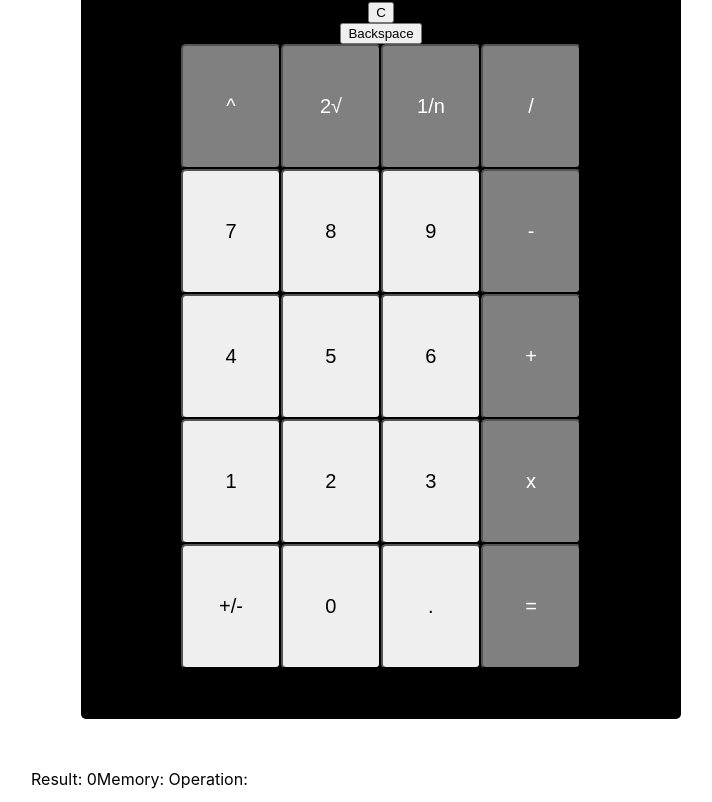
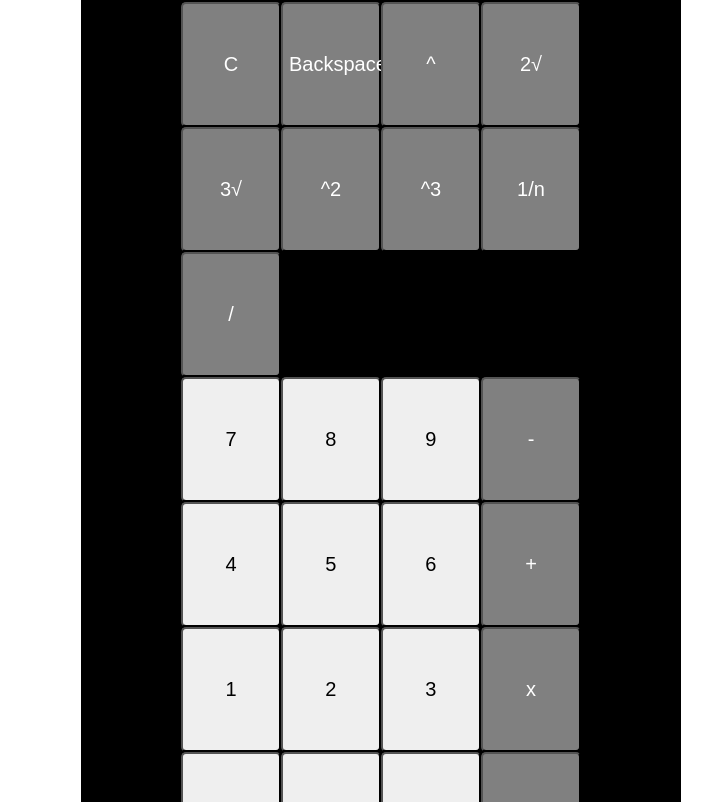
Before and after one commit to AlexGralewski/my-calculator, a React (Create React App) app: page / in a window 1280 px wide. Shown: the part 238-1040 px from the top of the page, without its empty margins (259-971 px from the left). Built offline with nearby package versions, Linux system fonts and the light colour scheme.

Commit message:
Small tweaks

```diff
--- a/src/components/Calculator.js
+++ b/src/components/Calculator.js
@@ -4,9 +4,10 @@ class Calculator extends Component {
   constructor() {
     super()
     this.state = {
-      result: 0,
-      memory: "",
+      result: "0",
+      operationInput: "",
       operation: "",
+      memory: ""
     }
     this.handleEqualsSignClick = this.handleEqualsSignClick.bind(this)
     this.handleOperationSignClick = this.handleOperationSignClick.bind(this)
@@ -19,17 +20,24 @@ class Calculator extends Component {
   handleChange(event) {
     const { name, value } = event.target
     this.setState({
-      [name]: value,
+      [name]: value
     })
   }
 
   handleNumberClick(event) {
     const { name, value } = event.target
     this.setState(prevState => {
+      if (prevState.result === "0") {
         return ({
-        [name]: parseFloat(prevState.result) * 10 + parseFloat(value)
+          [name]: value
+        })
+      } else {
+
+        return ({
+          [name]: prevState.result + value
+        })
       }
-      )
+
     })
   }
 
@@ -42,21 +50,21 @@ class Calculator extends Component {
       if (value === "2√") {
         return({
           result: Math.sqrt(parseFloat(prevState.result)),
-          memory: ""
+          operationInput: ""
           })
       } else if (value === "3√") {
         return({
           result: Math.cbrt(parseFloat(prevState.result)),
-          memory: ""
+          operationInput: ""
           })
       } else if (value === "1/n") {
         return({
           result: 1 / prevState.result,
-          memory: ""
+          operationInput: ""
           })
       } else {
         return ({
-          memory: prevState.result,
+          operationInput: prevState.result,
           result: '0',
           [name]: value
         })
@@ -71,32 +79,32 @@ class Calculator extends Component {
     this.setState(prevState => {
       if (this.state.operation === "+") {
         return ({
-          result: parseFloat(prevState.result) + parseFloat(this.state.memory),
-          memory: "",
+          result: parseFloat(prevState.result) + parseFloat(this.state.operationInput),
+          operationInput: "",
           operation: ""
         })
       } else if (this.state.operation === "-") {
         return ({
-          result: parseFloat(prevState.memory) - parseFloat(this.state.result),
-          memory: "",
+          result: parseFloat(prevState.operationInput) - parseFloat(this.state.result),
+          operationInput: "",
           operation: ""
         })
       } else if (this.state.operation === "x") {
         return ({
-          result: parseFloat(prevState.result) * parseFloat(this.state.memory),
-          memory: "",
+          result: parseFloat(prevState.result) * parseFloat(this.state.operationInput),
+          operationInput: "",
           operation: ""
         })
       } else if (this.state.operation === "/") {
         return ({
-          result: parseFloat(prevState.memory) / parseFloat(this.state.result),
-          memory: "",
+          result: parseFloat(prevState.operationInput) / parseFloat(this.state.result),
+          operationInput: "",
           operation: ""
         })
       } else if (this.state.operation === "^") {
         return ({
-          result: parseFloat(prevState.memory) ** parseFloat(this.state.result),
-          memory: "",
+          result: parseFloat(prevState.operationInput) ** parseFloat(this.state.result),
+          operationInput: "",
           operation: ""
         })
       }
@@ -115,7 +123,7 @@ class Calculator extends Component {
   handleResetClick() {
     this.setState({
       result: "0",
-      memory: "0",
+      operationInput: "0",
       operation: ""
     })
   }
@@ -129,24 +137,23 @@ class Calculator extends Component {
   }
 
   render() {
-    const { result, memory, operation } = this.state
+    const { result, operationInput, memory, operation } = this.state
 
     return (
-      <div>
       <form className="calculator">
         <div className="display">
+          <div className="operation-input">
+            {operationInput} {operation}
+          </div>
           <div className="result">
             {result}
           </div>
 
-            <div className="memory">
-              {memory} {operation}
         </div>
-          </div>
+
+        <div className="top-part">
           <button className="" onClick={this.handleResetClick}>C</button>
           <button className="backspace" onClick={this.handleBackspaceClick}>Backspace</button>
-
-          <div className="top-part">
           <input
             className="operation"
             type="button"
@@ -158,6 +165,24 @@ class Calculator extends Component {
             type="button"
             name="operation"
             value="2√"
+            onClick={this.handleOperationSignClick} />
+          <input
+            className="operation"
+            type="button"
+            name="operation"
+            value="3√"
+            onClick={this.handleOperationSignClick} />
+          <input
+            className="operation"
+            type="button"
+            name="operation"
+            value="^2"
+            onClick={this.handleOperationSignClick} />
+          <input
+            className="operation"
+            type="button"
+            name="operation"
+            value="^3"
             onClick={this.handleOperationSignClick} />
           <input
             className="operation"
@@ -273,12 +298,6 @@ class Calculator extends Component {
           </div>
         </div>
       </form>
-        <div>
-          Result: {result}
-          Memory: {memory}
-          Operation: {operation}
-        </div>
-      </div>
     )
   }
 }
--- a/src/index.css
+++ b/src/index.css
@@ -73,7 +73,7 @@ body, .root {
   width: 400px;
 }
 
-.calculator .top-part input {
+.calculator .top-part input, .calculator .top-part button {
   width: 25%;
   height: 125px;
   font-size: 20px;
--- a/src/index.scss
+++ b/src/index.scss
@@ -52,7 +52,7 @@ body, .root{
   }
   .top-part {
     width: 400px;
-    input {
+    input, button {
       width: 25%;
       height: 125px;
       font-size: 20px;
```
Also changed, not shown: 2 other files (tests, documents, lock files or other folders). Lines whose indentation alone changed are shown as unchanged.
